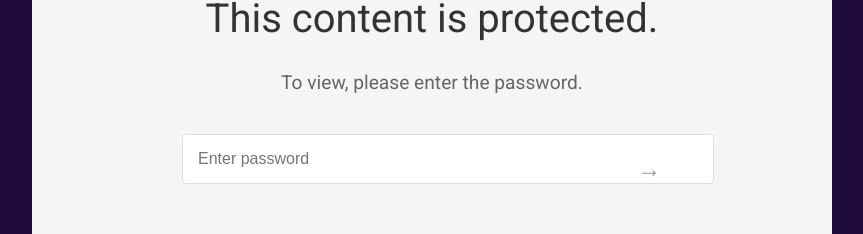
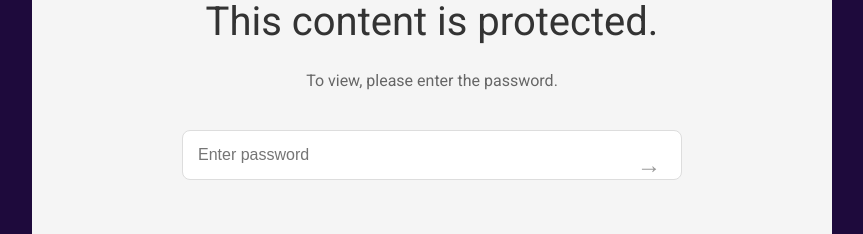
Before and after one commit to piyushksharmaa/letter, a React (Create React App) app in the folder countdown-app/: page / in a window 1280 px wide. Shown: the part 379-613 px from the top of the page, without its empty margins (208-1071 px from the left). Built offline with nearby package versions, Linux system fonts and the light colour scheme.

Commit message:
Adjust styles for PasswordProtection component
Reduced font sizes for Title and Subtitle, adjusted PasswordInput font size to 16px to prevent auto-zoom on Android, and made border-radius of PasswordInput slightly rounder.

```diff
--- a/countdown-app/src/components/PasswordProtection.js
+++ b/countdown-app/src/components/PasswordProtection.js
@@ -45,16 +45,21 @@ const LockIcon = styled.div`
 `;
 
 const Title = styled.h1`
-  font-size: 2.5rem;
+  font-size: 1.8rem; /* Reduced from 2.5rem */
   color: #333;
   margin-bottom: 10px;
   font-weight: 400;
+
+  @media (min-width: 768px) {
+    font-size: 2.5rem;
+  }
 `;
 
 const Subtitle = styled.p`
-  font-size: 1.2rem;
+  font-size: 1rem; /* Reduced from 1.2rem */
   color: #666;
   margin-bottom: 40px;
+  padding: 0 10px; /* Prevents text hitting screen edges */
 `;
 
 const PasswordForm = styled.form`
@@ -68,14 +73,16 @@ const PasswordForm = styled.form`
 const PasswordInput = styled.input`
   width: 100%;
   padding: 15px;
-  font-size: 1rem;
+  /* MUST be 16px to prevent auto-zoom on Android */
+  font-size: 16px;
   border: 1px solid #ddd;
-  border-radius: 4px;
+  border-radius: 8px; /* Slightly rounder looks better on mobile */
   margin-bottom: 20px;
   outline: none;
+  box-sizing: border-box; /* Ensures padding doesn't push it off screen */
 
   &:focus {
-    border-color: #999;
+    border-color: #00ccff; /* Match your timer color */
   }
 `;
 
```
